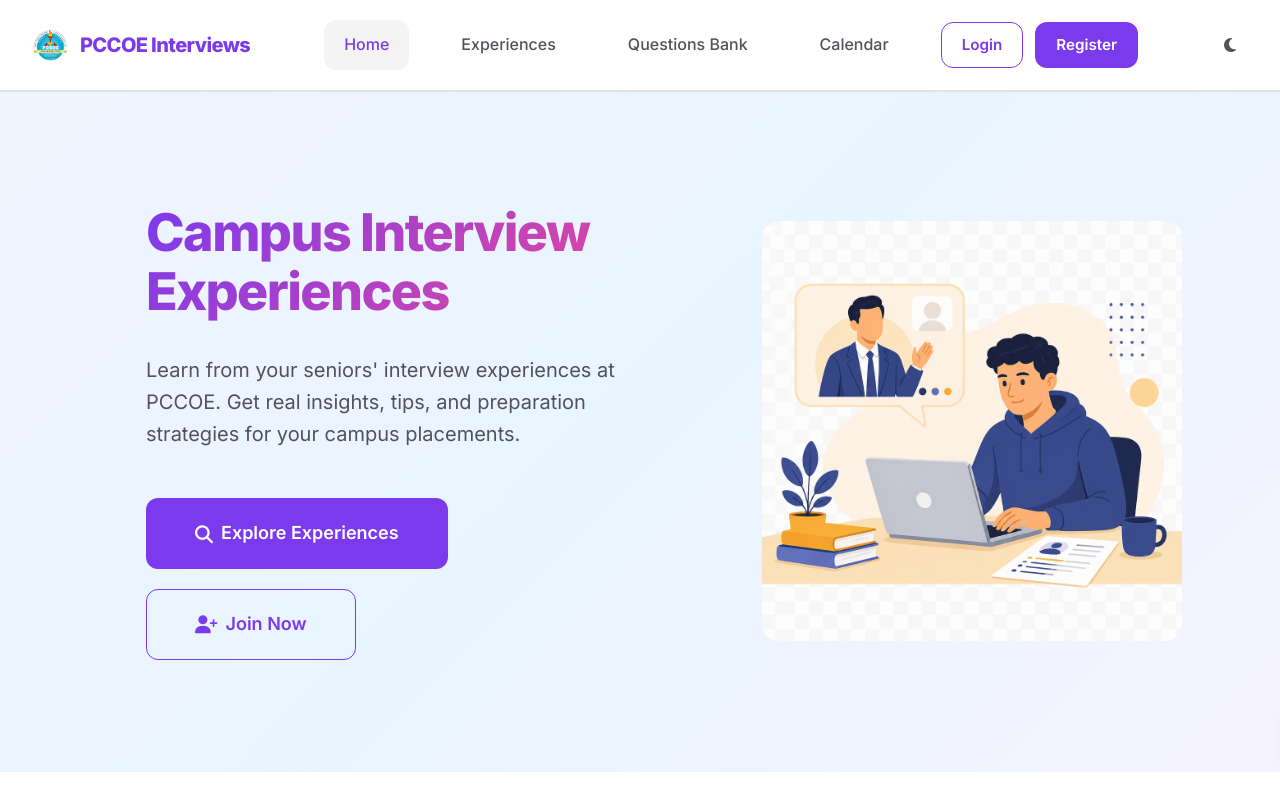
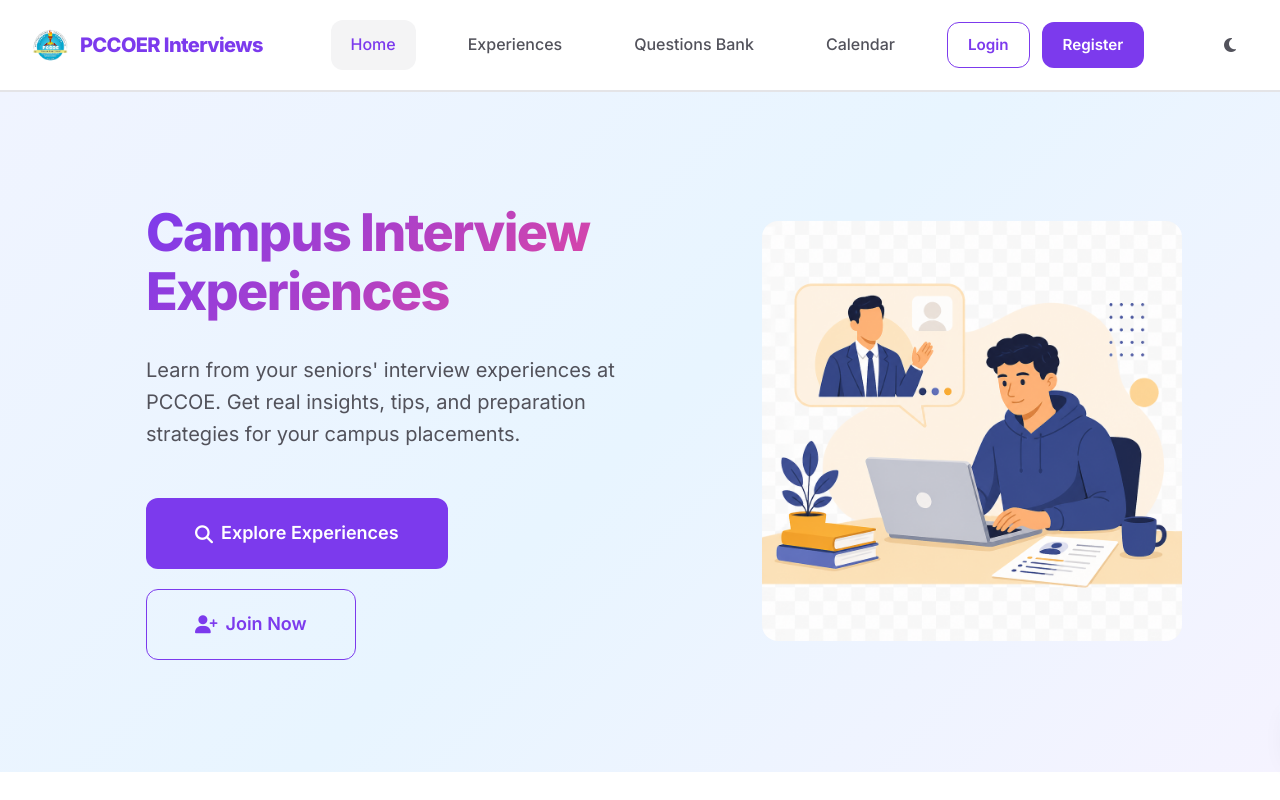
Before and after one commit to pawarsahil2005/Campus-Interview-Sharing-Platform, a website: page frontend/html/index.html in a window 1280 px wide. Shown: the top 800 px of the page. Drawn offline with Linux system fonts and the light colour scheme; no server answers.

Commit message:
Test Ci/Cd Deployement 2

```diff
--- a/frontend/html/index.html
+++ b/frontend/html/index.html
@@ -16,7 +16,7 @@
         <div class="nav-container">
             <a href="/" class="nav-logo">
                 <img src="../images/pccoe-logo.png" alt="PCCOE" class="nav-logo-img">
-                <span>PCCOE Interviews</span>
+                <span>PCCOER Interviews</span>
             </a>
             <button class="nav-toggle" id="navToggle">
                 <i class="fas fa-bars"></i>
```
